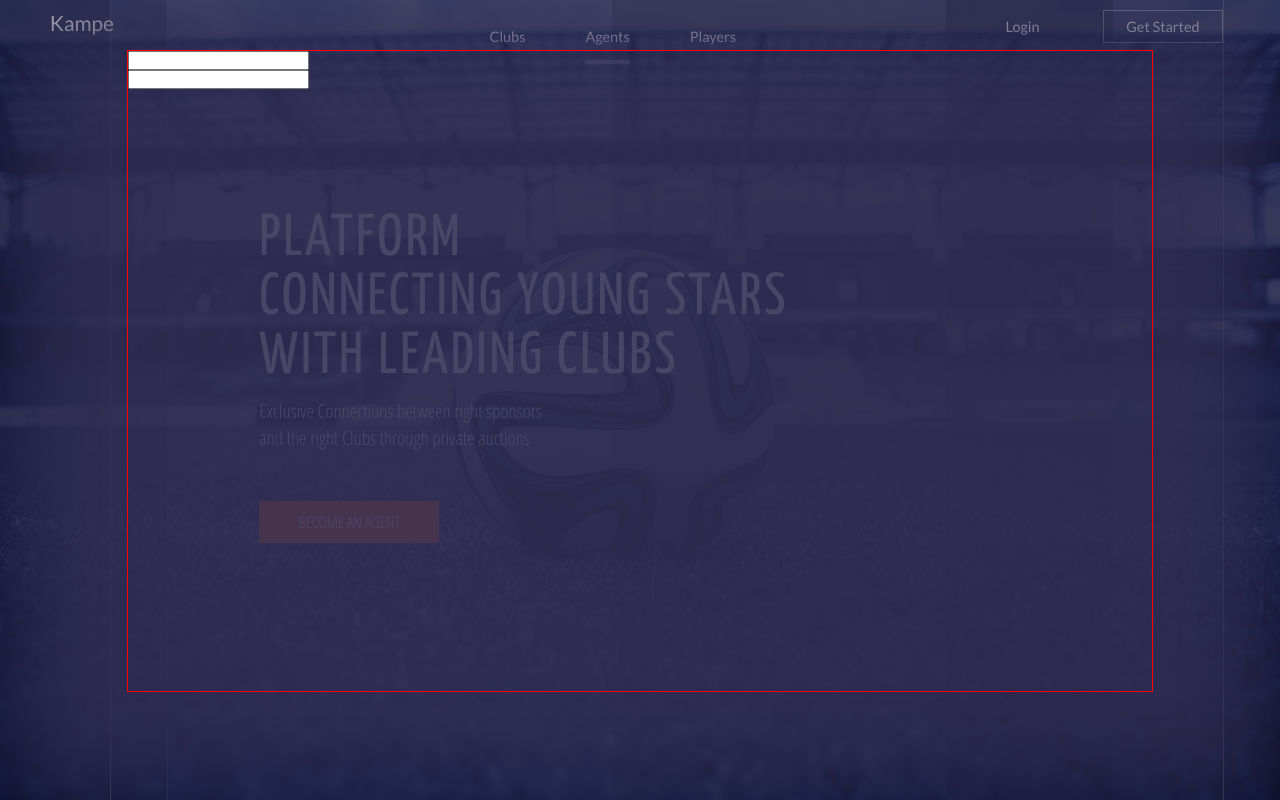
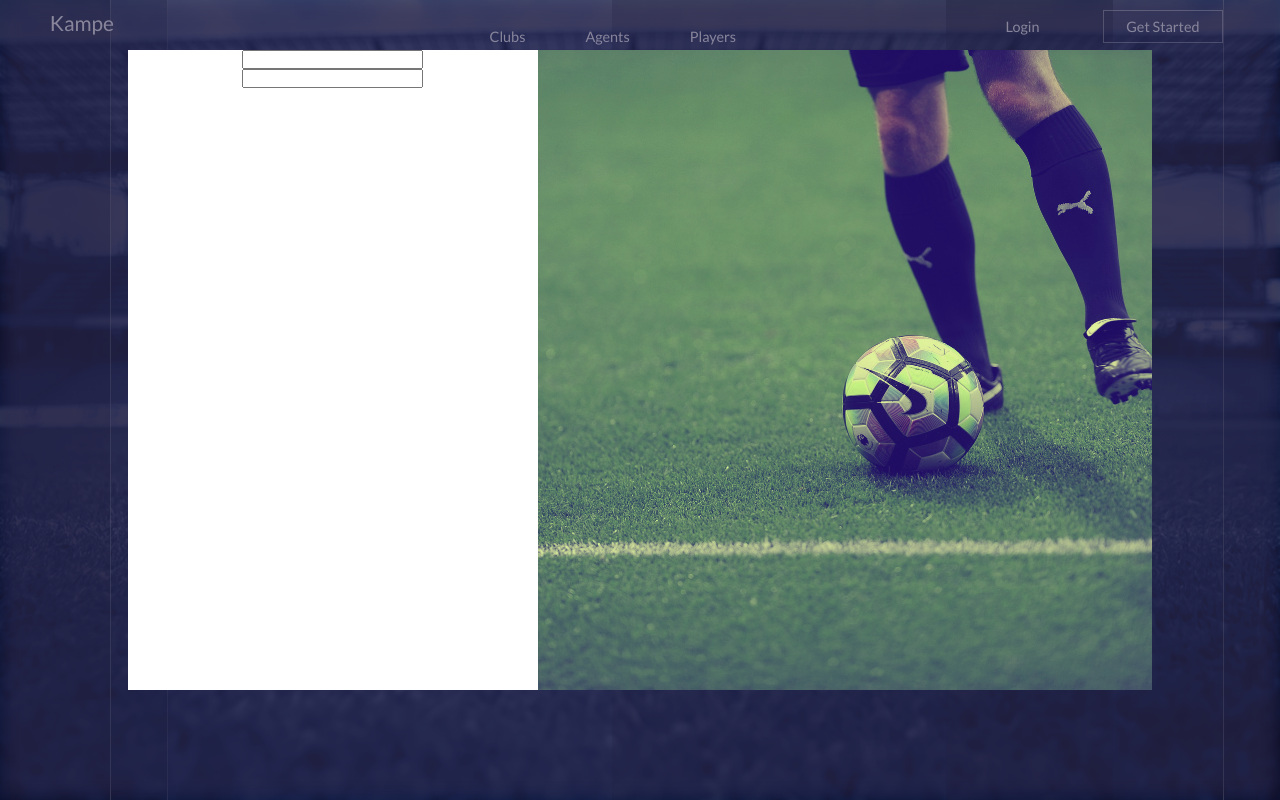
Before and after one commit to bimbowande/Kampe, a React app: page / in a window 1280 px wide. Built offline with nearby package versions, Linux system fonts and the light colour scheme.

Commit message:
login and login-image

```diff
--- a/src/styles/login.scss
+++ b/src/styles/login.scss
@@ -2,12 +2,19 @@
 *  mixins for display
 */
 @mixin display($display){
+    display:$display;
     -moz-display: $display;
     -webkit-display:$display;
     -o-display:$display;
     -ms-display:$display;
 
 }
+@mixin background($bgname,$color){
+    background:url(#{$bgname}),$color;
+    background-size:cover;
+    background-position:center;
+}
+
 
 /*
 * end of mixins
@@ -18,22 +25,32 @@
     width:100%;
     height:100%;
     & .login-section{
-        border:1px solid red;
         position: relative;
         width:80%;
         height: 80%;
         margin: 0 auto;
         top:50px;
         @include display(flex);
+
+        & .form-section{
+            background-color:white;
+            width:40%;
+            text-align: center;
+        }
+        & .form-bg{
+            width:60%;
+            @include background('../images/football-2518982_1920.jpg',rgb(32, 13, 100));
+           background-blend-mode: exclusion;
+        }
     }
     &::before{
         position: absolute;
         height: 100%;
         top:0;left:0;right:0;bottom:0;
         content:'';
-        background-color: rgba(51, 46, 84, 0.879);
+        background-color: rgba(51, 46, 84, 0.579);
         width:100%;
-        filter:blur(50px);
+        filter:blur(10px);
 
     }
 }
```
Also changed, not shown: src/images/football-2518982_1920.jpg (added).
